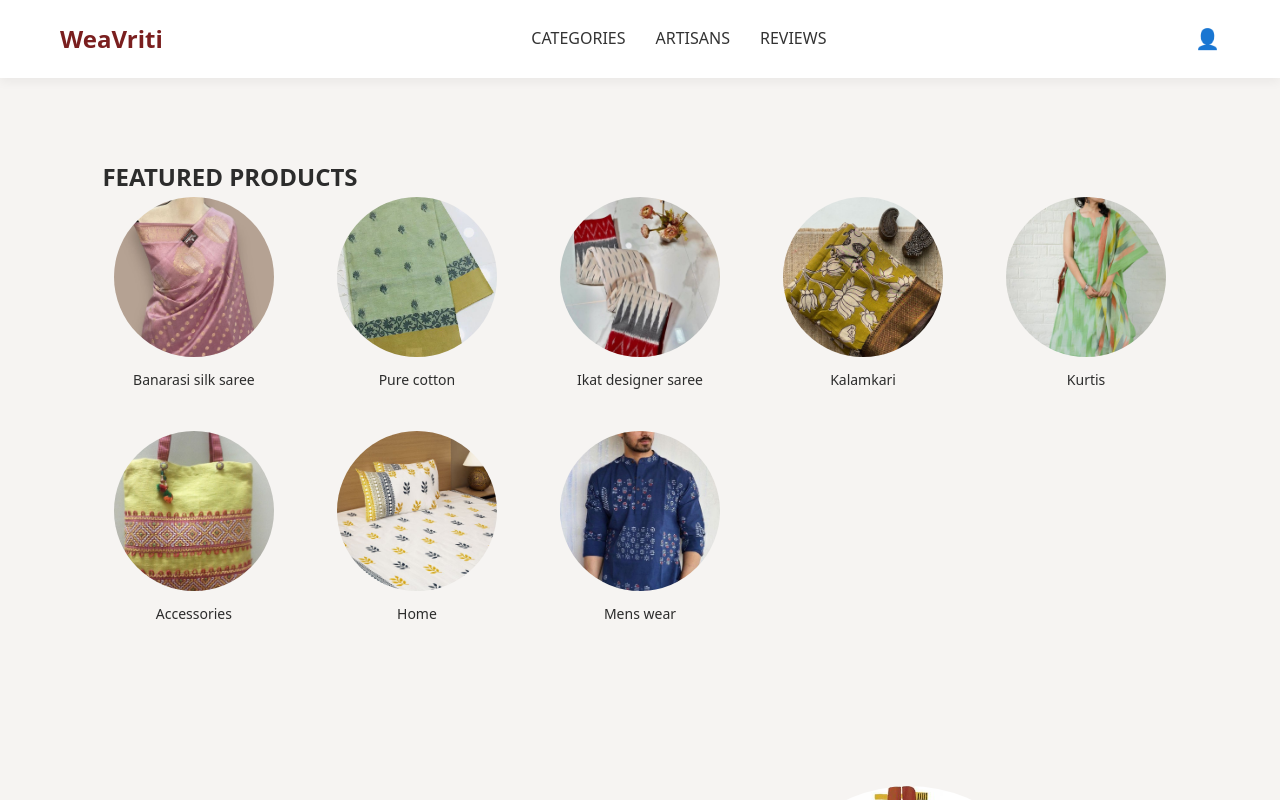
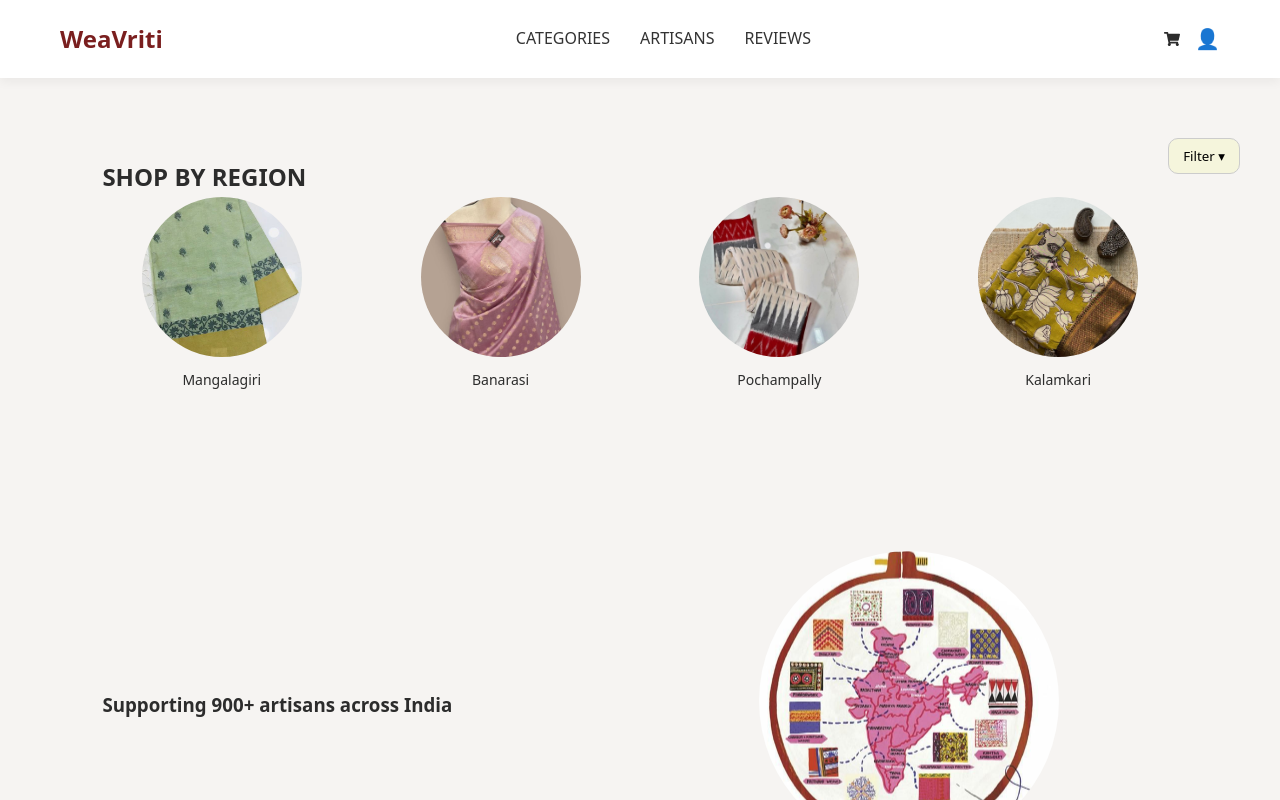
Before and after one commit to GEETHIKAKOSANAM/weavriti, a React (Vite) app: page /home in a window 1280 px wide. Shown: the top 800 px of the page. Built offline with nearby package versions, Linux system fonts and the light colour scheme.

Commit message:
Added cart icon and filter functionality

```diff
--- a/package.json
+++ b/package.json
@@ -12,6 +12,7 @@
   "dependencies": {
     "react": "^19.2.0",
     "react-dom": "^19.2.0",
+    "react-icons": "^5.6.0",
     "react-router-dom": "^7.13.1"
   },
   "devDependencies": {
--- a/src/components/Navbar/Navbar.css
+++ b/src/components/Navbar/Navbar.css
@@ -61,3 +61,14 @@
 .logout-btn:hover {
   background: #f3f3f3;
 }
+.nav-right {
+  display: flex;
+  align-items: center;
+  gap: 15px;
+}
+
+/* make sure profile also inline */
+.profile-container {
+  display: flex;
+  align-items: center;
+}
--- a/src/components/Navbar/Navbar.jsx
+++ b/src/components/Navbar/Navbar.jsx
@@ -1,5 +1,6 @@
 import { useState, useEffect } from "react";
 import { Link, useNavigate } from "react-router-dom";
+import { FaShoppingCart } from "react-icons/fa";
 import "./Navbar.css";
 
 function Navbar() {
@@ -35,6 +36,16 @@ function Navbar() {
         <a href="#reviews">REVIEWS</a>
       </div>
 
+      {/* RIGHT SIDE (CART + PROFILE) */}
+      <div className="nav-right">
+
+        {/* 🛒 CART ICON */}
+        <FaShoppingCart
+          className="cart-icon"
+          onClick={() => navigate("/cart")}
+        />
+
+        {/* 👤 PROFILE */}
         <div className="profile-container">
           <div
             className="profile-icon"
@@ -58,6 +69,8 @@ function Navbar() {
             </div>
           )}
         </div>
+
+      </div>
     </nav>
   );
 }
--- /dev/null
+++ b/src/pages/Home.css
@@ -0,0 +1,38 @@
+.featured {
+  position: relative;
+}
+
+.top-filter {
+  position: absolute;
+  right: 40px;
+  top: 60px;
+}
+
+.top-filter button {
+  padding: 8px 14px;
+  border: 1px solid #ccc;
+  background-color: #f5f5dc;
+  border-radius: 10px;
+  cursor: pointer;
+}
+
+.filter-dropdown {
+  margin-top: 10px;
+  background: white;
+  border: 1px solid #ddd;
+  border-radius: 10px;
+  padding: 10px;
+  width: 150px;
+  box-shadow: 0 4px 10px rgba(0,0,0,0.1);
+}
+.filter-option {
+  display: flex;
+  align-items: center;
+  gap: 8px;
+  margin: 8px 0;
+  cursor: pointer;
+}
+
+.filter-option input {
+  cursor: pointer;
+}
--- a/src/pages/Home.jsx
+++ b/src/pages/Home.jsx
@@ -1,12 +1,11 @@
+import { useNavigate } from "react-router-dom";
+import { useState } from "react";
+import "./Home.css";
 
 import banarasi from "../assets/images/banarasi.jpeg";
 import cotton from "../assets/images/cotton.jpeg";
 import ikat from "../assets/images/ikat.jpeg";
 import kalamkari from "../assets/images/kalamkari.jpeg";
-import kurtis from "../assets/images/kurtis.jpeg";
-import accessories from "../assets/images/accessories.jpeg";
-import homeImg from "../assets/images/home.jpeg";
-import mens from "../assets/images/mens.jpeg";
 
 import goldenthreads from "../assets/images/goldenthreads.webp";
 import mangalagirikurti from "../assets/images/mangalagirikurti.jpg";
@@ -28,24 +27,74 @@ const products = [
 ];
 
 const Home = () => {
+  const navigate = useNavigate();
+  const [showFilter, setShowFilter] = useState(false);
+
+
   return (
     <>
-      {/* FEATURED */}
+      {/* REGION BASED SECTION */}
       <section className="featured" id="featured">
-        <h2>FEATURED PRODUCTS</h2>
+        <h2>SHOP BY REGION</h2>
+         {/* FILTER BUTTONS */}
+         <div className="top-filter">
+  <button onClick={() => setShowFilter(!showFilter)}>
+    Filter ▾
+  </button>
+
+  {showFilter && (
+    <div className="filter-dropdown">
+  <label className="filter-option">
+    <input
+      type="radio"
+      name="region"
+      onChange={() => {
+        navigate("/region/south");
+        setShowFilter(false);
+      }}
+    />
+    South India
+  </label>
+
+  <label className="filter-option">
+    <input
+      type="radio"
+      name="region"
+      onChange={() => {
+        navigate("/region/north");
+        setShowFilter(false);
+      }}
+    />
+    North India
+  </label>
+</div>
+
+  )}
+</div>
+
+
+
+
+  {/* RIGHT SIDE PRODUCTS */}
+
+
+
+
+
 
         <div className="category-grid">
           {[
-            { name: "Banarasi silk saree", image: banarasi },
-            { name: "Pure cotton", image: cotton },
-            { name: "Ikat designer saree", image: ikat },
-            { name: "Kalamkari", image: kalamkari },
-            { name: "Kurtis", image: kurtis },
-            { name: "Accessories", image: accessories },
-            { name: "Home", image: homeImg },
-            { name: "Mens wear", image: mens },
+            { name: "Mangalagiri", image: cotton, region: "mangalagiri" },
+            { name: "Banarasi", image: banarasi, region: "banarasi" },
+            { name: "Pochampally", image: ikat, region: "pochampally" },
+            { name: "Kalamkari", image: kalamkari, region: "kalamkari" },
           ].map((item) => (
-            <div className="category-card" key={item.name}>
+            <div
+              key={item.name}
+              className="category-card"
+              onClick={() => navigate(`/region/${item.region}`)}
+              style={{ cursor: "pointer" }}
+            >
               <img src={item.image} alt={item.name} />
               <p>{item.name}</p>
             </div>
@@ -70,11 +119,7 @@ const Home = () => {
         <div className="product-grid">
           {products.map((item, index) => (
             <div key={index} className="product-card">
-              <img
-                src={item.image}
-                alt={item.name}
-                className="product-img"
-              />
+              <img src={item.image} alt={item.name} className="product-img" />
               <h4>{item.name}</h4>
               <p className="price">From {item.price}</p>
               <button>Add to Cart</button>
```
Also changed, not shown: 1 other file (tests, documents, lock files or other folders). Lines whose indentation alone changed are shown as unchanged.
